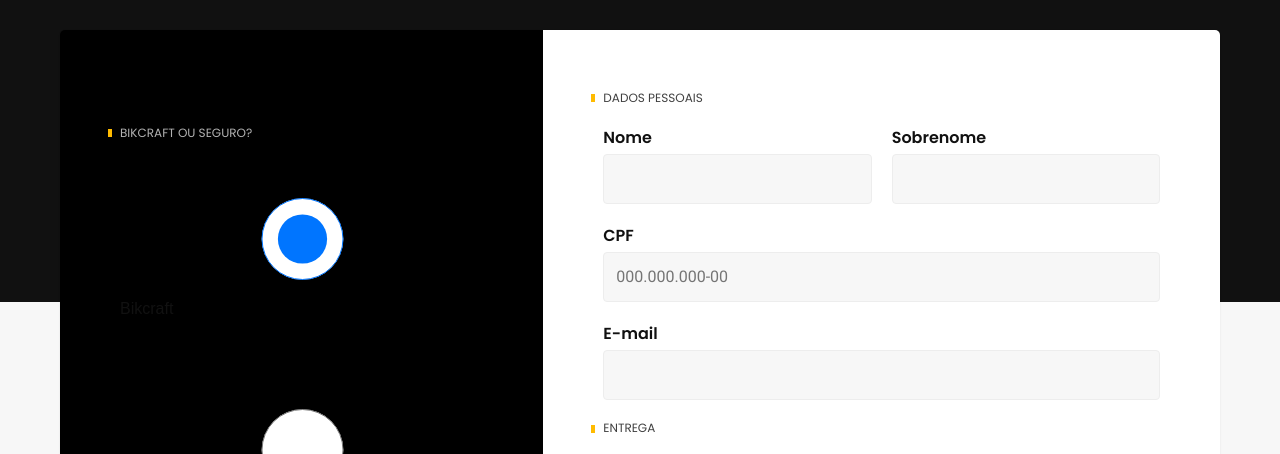
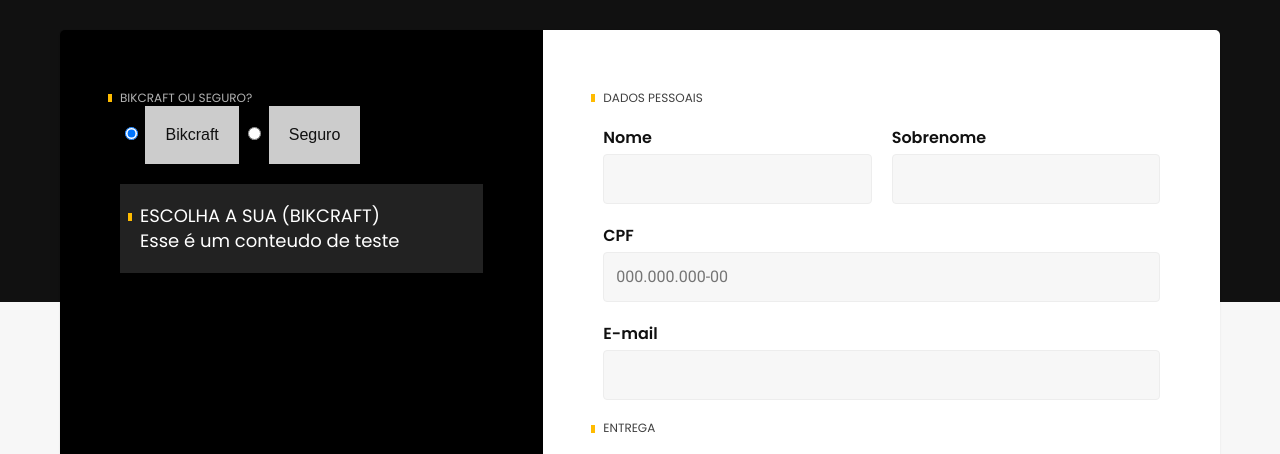
Before and after one commit to wsasouza/bikcraft-origamid, a plain HTML site: page orcamento.html in a window 1280 px wide. Both pictures are taken after a click on the radio button "Bikcraft". Shown: the part 298-752 px from the top of the page. Drawn offline with Linux system fonts and the light colour scheme.

Commit message:
Feat: Orçamento 2

```diff
--- a/assets/css/orcamento/orcamento.css
+++ b/assets/css/orcamento/orcamento.css
@@ -33,8 +33,6 @@
 
 .orcamento-produto {
   border-radius: 5px 0 0 5px;
-  display: grid;
-  gap: 20px;
   background: var(--cor-12);
 }
 
@@ -42,3 +40,21 @@
   border-radius: 0 5px 5px 0;
   background: var(--cor-0);
 }
+
+.orcamento-produto label {
+  background: #ccc;
+  padding: 20px;
+  display: inline-block;
+}
+
+.orcamento-conteudo {
+  padding: 20px;
+  background: #222;
+  margin: 20px 0;
+  display: none;
+}
+
+#bikcraft:checked + label ~ #orcamento-bikcraft,
+#seguro:checked + label ~ #orcamento-seguro {
+  display: block;
+}
--- a/orcamento.html
+++ b/orcamento.html
@@ -50,11 +50,13 @@
         <label for="seguro">Seguro</label>
 
         <div class="orcamento-conteudo" id="orcamento-bikcraft">
-          <h2 class="font-1-xs cor-5">Escolha a sua (BIKCRAFT)</h2>
+          <h2 class="font-1-m cor-0">Escolha a sua (BIKCRAFT)</h2>
+          <p class="font-1-m cor-0">Esse é um conteudo de teste</p>
         </div>
 
         <div class="orcamento-conteudo" id="orcamento-seguro">
-          <h2 class="font-1-xs cor-5">Escolha o plano</h2>
+          <h2 class="font-1-m cor-5">Escolha o plano</h2>
+          <p class="font-1-m cor-0">Esse é um conteudo de teste</p>
         </div>
       </div>
       <div class="orcamento-dados form">
```
Also changed, not shown: assets/bicicletas/magic.html (+1 -1 lines), assets/bicicletas/nebula.html (+1 -1 lines), assets/bicicletas/nimbus.html (+1 -1 lines).
